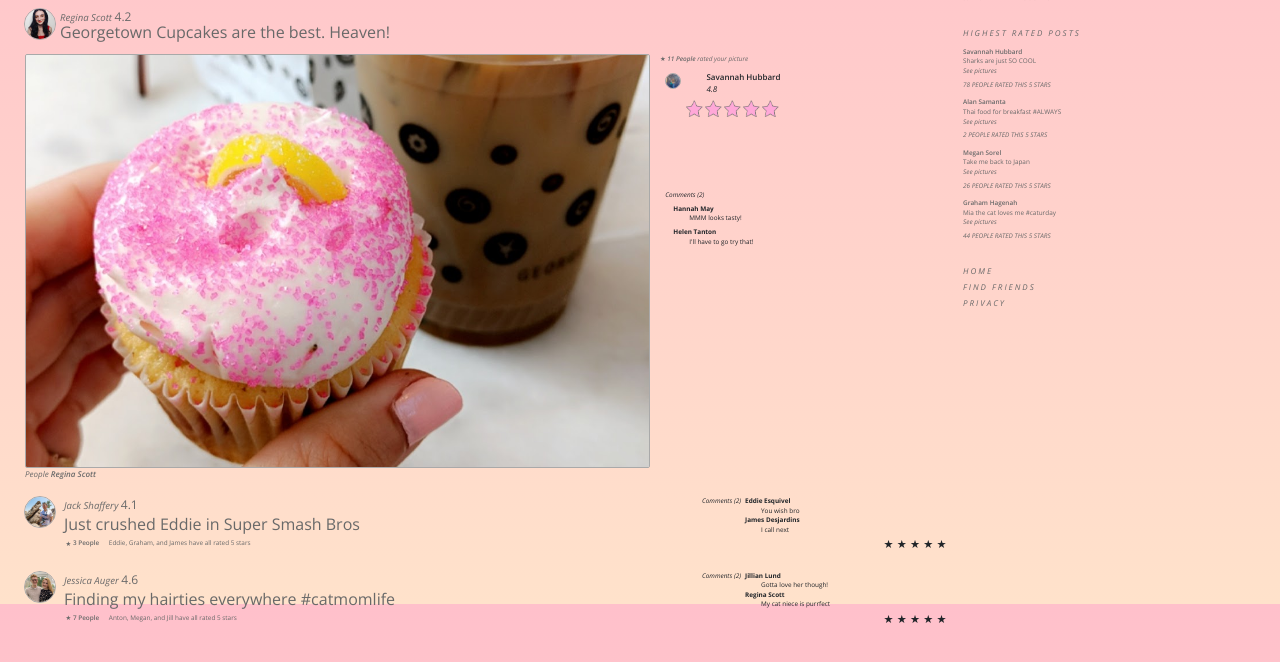
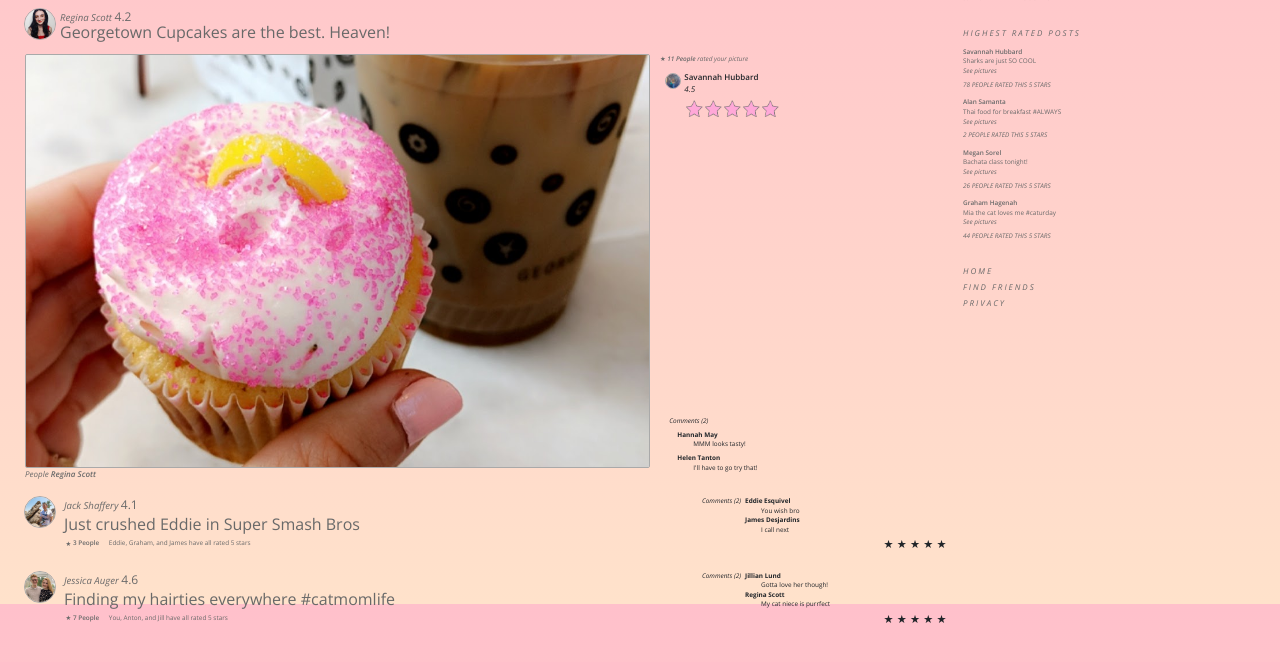
Before and after one commit to reginapizza/nosediveUI, a website built with webpack: page index.html in a window 1280 px wide. Shown: the part 196-858 px from the top of the page. Built offline with nearby package versions, Linux system fonts and the light colour scheme; files whose address does not match are found by name.

Commit message:
Fixed spacing on post 1 comments

```diff
--- a/index.html
+++ b/index.html
@@ -70,7 +70,8 @@
               <div class="medium-text"><span class="italic">People</span> <span class="bold">Regina Scott</span></div>
             </div>
             <!--post ratings-->
-            <div class="col-4">
+            <div class="col-4 d-flex align-items-start flex-column">
+              <div class="mb-auto">
                 <div class="row">
                   <p class="ratings pl-2 mb-1"> <span class="black-star-small">★</span><span class="bold">11 People</span> rated your picture </p>
                 </div>
@@ -81,7 +82,7 @@
                   </div>
                   <div class="col-8 ml-0 mr-0 pl-1">
                     <p class="top-commenter pb-0 mb-0 pt-1">Savannah Hubbard</p>
-                  <p class="top-commenter-rating mb-0">4.8</p>
+                    <p class="top-commenter-rating mb-0">4.5</p>
                   </div>
                 </div>
                 <!--pink stars main post-->
@@ -92,8 +93,9 @@
                   <img src="./public/star-outline.png" class="stars" alt="star" height="17" width="17">
                   <img src="./public/star-outline.png" class="stars" alt="star" height="17" width="17">
                 </div>
+              </div>
               <!--other comments main post-->
-              <div class="mt-5 pt-4">
+              <div class="pb-2 pl-1">
                 <p class="comments-tag mb-0"> Comments (2)</p>
                 <div class="pl-2 mt-1 d-flex flex-column">
                   <p class="commenter-name m-0 p-0">Hannah May</p>
@@ -153,7 +155,7 @@
             <div class="pl-2">
               <p class="name-tag pb-0 mb-1"> Jessica Auger <span class="user-rating-small">4.6</span></p>
               <p class="post pt-0 pb-0 mt-0 mb-2"> Finding my hairties everywhere #catmomlife</p>
-              <p class="small-text grey pt-0 mt-0"> <span class="black-star-small">★</span><span class="bold pr-2">7 People</span> Anton, Megan, and Jill have all rated 5 stars</p>
+              <p class="small-text grey pt-0 mt-0"> <span class="black-star-small">★</span><span class="bold pr-2">7 People</span> You, Anton, and Jill have all rated 5 stars</p>
             </div>
           </div>
           <!---post 3 comments-->
@@ -234,7 +236,7 @@
       <!--highest rated post 3-->
       <div class="small-text grey pt-2">
         <p class="bold m-0 p-0">Megan Sorel</p>
-        <p class="m-0 p-0">Take me back to Japan</p>
+        <p class="m-0 p-0">Bachata class tonight!</p>
         <p class="italic m-0 p-0">See pictures</p>
         <p class="uppercase italic m-0 pt-1">26 People rated this 5 stars</p>
       </div>
```
Lines whose indentation alone changed are shown as unchanged.
